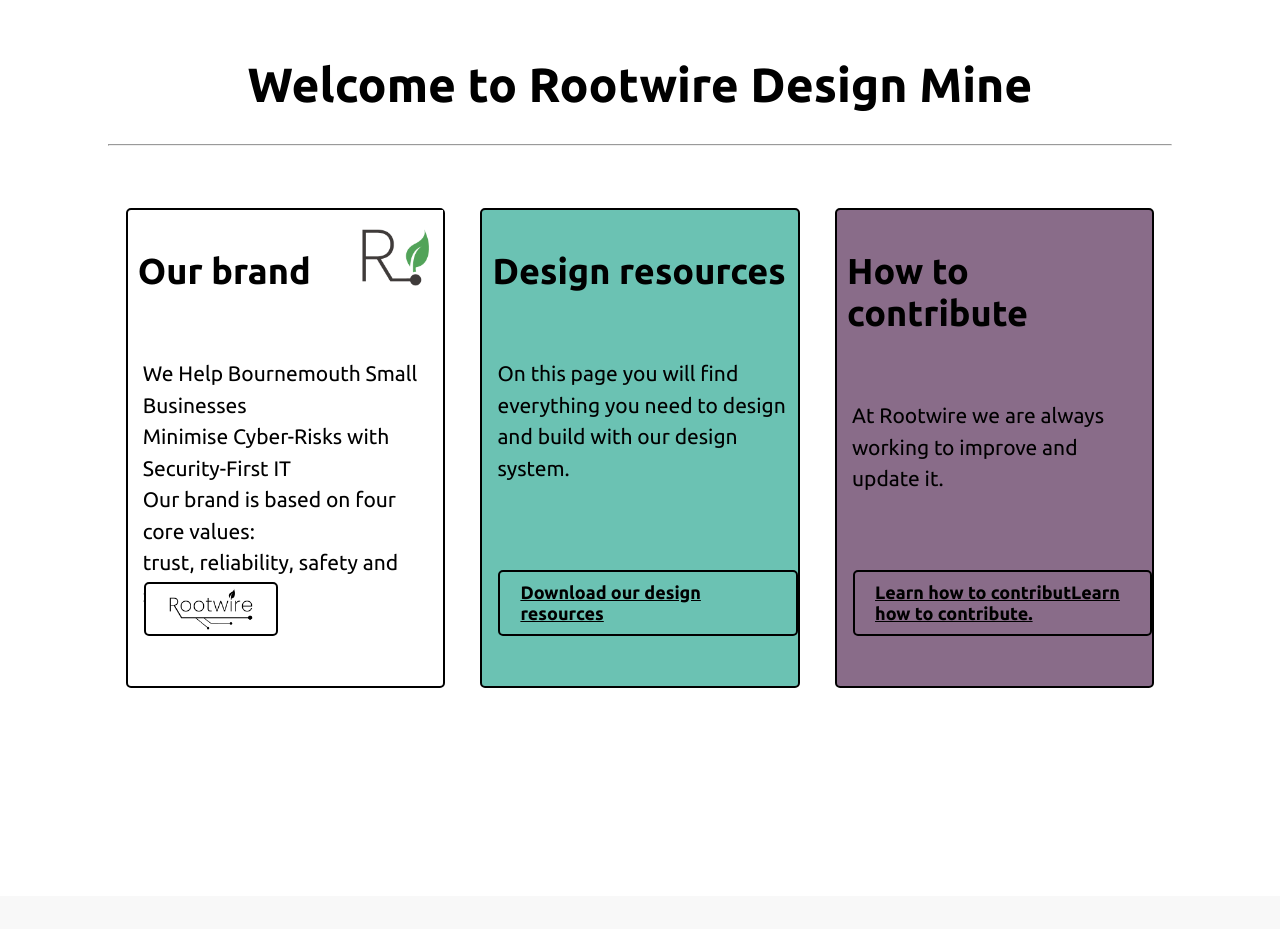
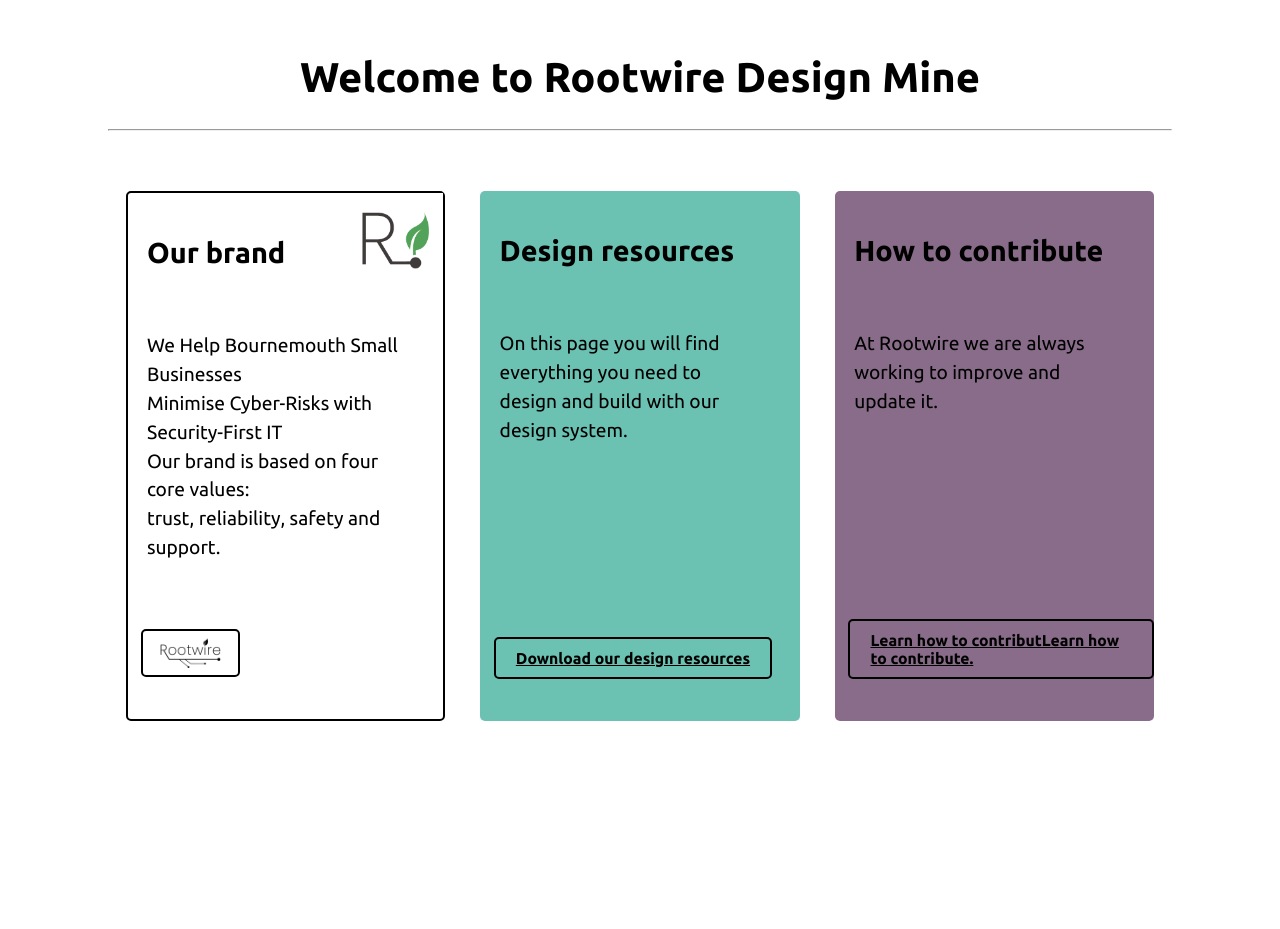
Before and after one commit to Aidenwebb/design.rootwire.co.uk, a Flask app: page / in a window 1280 px wide. Shown: the part 83-1012 px from the top of the page. Before the commit the page ends 771 px from the top, so only its background shows below. Run offline with Flask 3, Linux system fonts and the light colour scheme.

Commit message:
Refactored code using em measurements

```diff
--- a/static/style.css
+++ b/static/style.css
@@ -62,9 +62,8 @@
   /* index.html */
 
   .col {
-    font-size: 24px;
+    font-size: 1.3em;
   }
-
   .container-row {
     display: flex;
     position: relative;
@@ -77,7 +76,6 @@
   .container {
     flex: 1;
     max-width: 30%;
-    height: 30em;
     display: flex;
     background-color: rgb(255, 255, 255);
     border: 2px solid black;
@@ -87,27 +85,27 @@
     min-width: 200px;
     margin: 0 auto;
     box-sizing: border-box;
+    font-size: 1.2em;
   }
   .cont2 {
     background-color: #6BC2B3;
+    border: none;
   }
   .cont3 {
     background-color: #896C89;
+    border: none;
   }
 
   .content {
-    padding-left: 10px;
-    padding-top: 10px;
-    font-size: 24px;
+    padding-left: 1em;
+    padding-top: 1em;
   }
 
   .paragraph {
     line-height: 1.5;
-    position: absolute;
-    padding-top: 15px;
-    padding-left: 5px;
-    padding-right: 5px;
-    font-size: 21px;
+    padding-right: 2em;
+    padding-top: 2em;
+    margin-bottom: 3em;
   }
 
   .top-right img {
@@ -118,12 +116,12 @@
     right: 0;
   }
 
-
   .bottom {
     position: absolute;
     bottom: 2em;
     left: 1em;
     margin-top: 20px;
+    font-size: 0.7em;
   }
 
   .btn1 {
@@ -134,8 +132,8 @@
     text-decoration: none;
     border: 2px solid black;
     border-radius: 5px;
-    width: 90px;
-    height: 30px;
+    width: 3.5em;
+    height: 1.5em;
     display: flex;
     justify-content: center;
     align-items: center;
@@ -143,7 +141,7 @@
 
   .btn1 img {
     display: block;
-    width: 120px;
+    width: 5.5em;
     height: auto;
   }
 
@@ -159,7 +157,7 @@
     display: flex;
     justify-content: center;
     align-items: center;
-    font-size: 18px;
+
   }
 
   .btn2{
--- a/templates/index.html
+++ b/templates/index.html
@@ -56,7 +56,7 @@
             <div class="content">
                 <h2 class="title">How to contribute</h2>
                 <p class="paragraph">
-                  At Rootwire we are always working to improve and update it.
+                  At Rootwire we are always working to improve and  update it.
                 </p>
             </div>
         </div>
```
